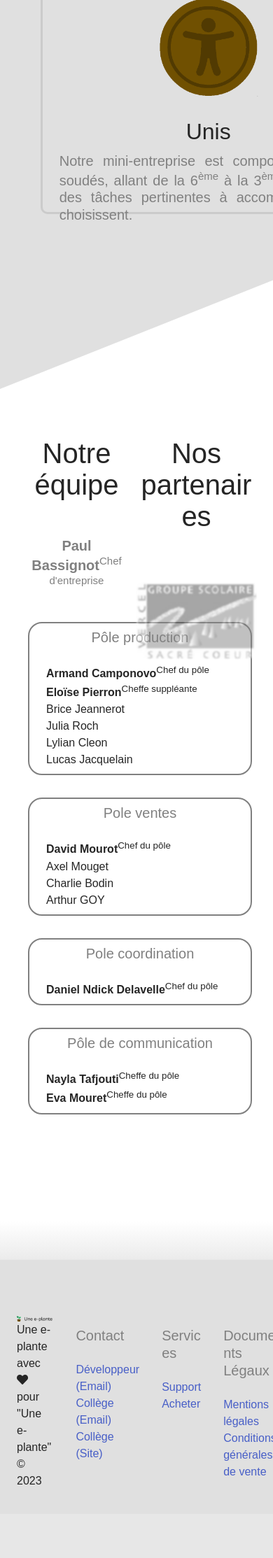
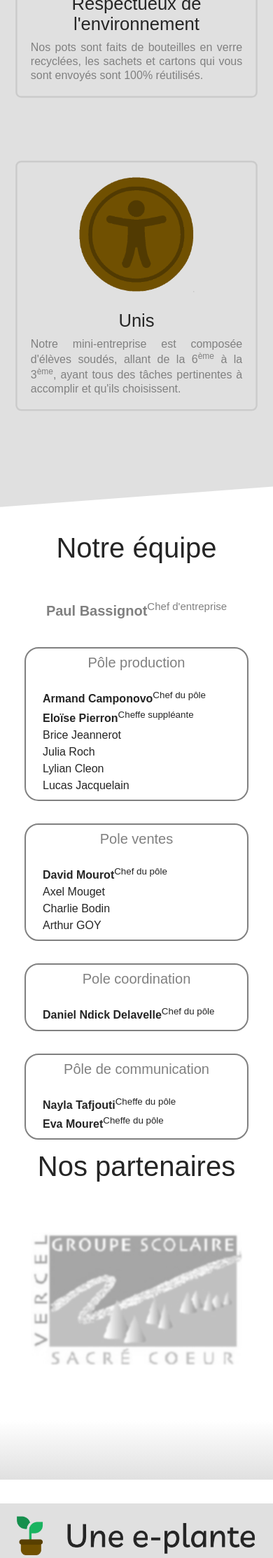
Before and after one commit to minientreprise-scv/app, a Flask app: page / in a window 390 px wide; the page is wider, and only the part inside the window is pictured. Shown: the part 2160-4387 px from the top of that part at 70% size. Before the commit the page ends 4282 px from the top of that part, so only its background shows below. Run offline with Flask 2, Linux system fonts and the light colour scheme; parts of the project's set-up code (start-up, migrations or seed data) failed here and were passed over.

Commit message:
responsive page d'accueil

```diff
--- a/static/css/styles.css
+++ b/static/css/styles.css
@@ -338,3 +338,72 @@ table tbody th .tag {
     border-radius: 15px;
     height: 100%;
 }
+
+@media (max-width: 1024px) {
+
+    .team, .sponsors {
+        width: 100%;
+    }
+
+
+    .poles {
+        display: flex;
+        flex-direction: column;
+        align-items: center;
+        justify-content: center;
+    }
+
+    .section.landing {
+        clip-path: polygon(0 0, 100% 0, 100% 91%, 0 94%);
+    }
+
+    .section.us {
+        clip-path: polygon(0 3%, 100% 1%, 100% 100%, 0% 100%);
+        padding-top: 5em;
+        flex-direction: column;
+    }
+
+    .section.is-divided {
+        flex-direction: column;
+    }
+
+    .section.is-divided .right, .section.is-divided .left {
+        width: 100%;
+    }
+
+    .navbar {
+        padding: .5em;
+    }
+
+    .containers {
+        display: flex;
+        flex-direction: column;
+        align-items: center;
+        justify-content: center;
+        width: 100%;
+    }
+
+    .container {
+        height: max-content;
+        transform: scale(0.8);
+        max-width: 27em !important;
+        margin: 0;
+    }
+
+    .container .image img {
+        max-height: 13em;
+    }
+
+    .footer {
+        flex-direction: column;
+        padding-top: 1em;
+    }
+
+    .footer .left, .footer.right {
+        width: 100%;
+    }
+
+    .footer .right {
+        flex-direction: column;
+    }
+}
```
